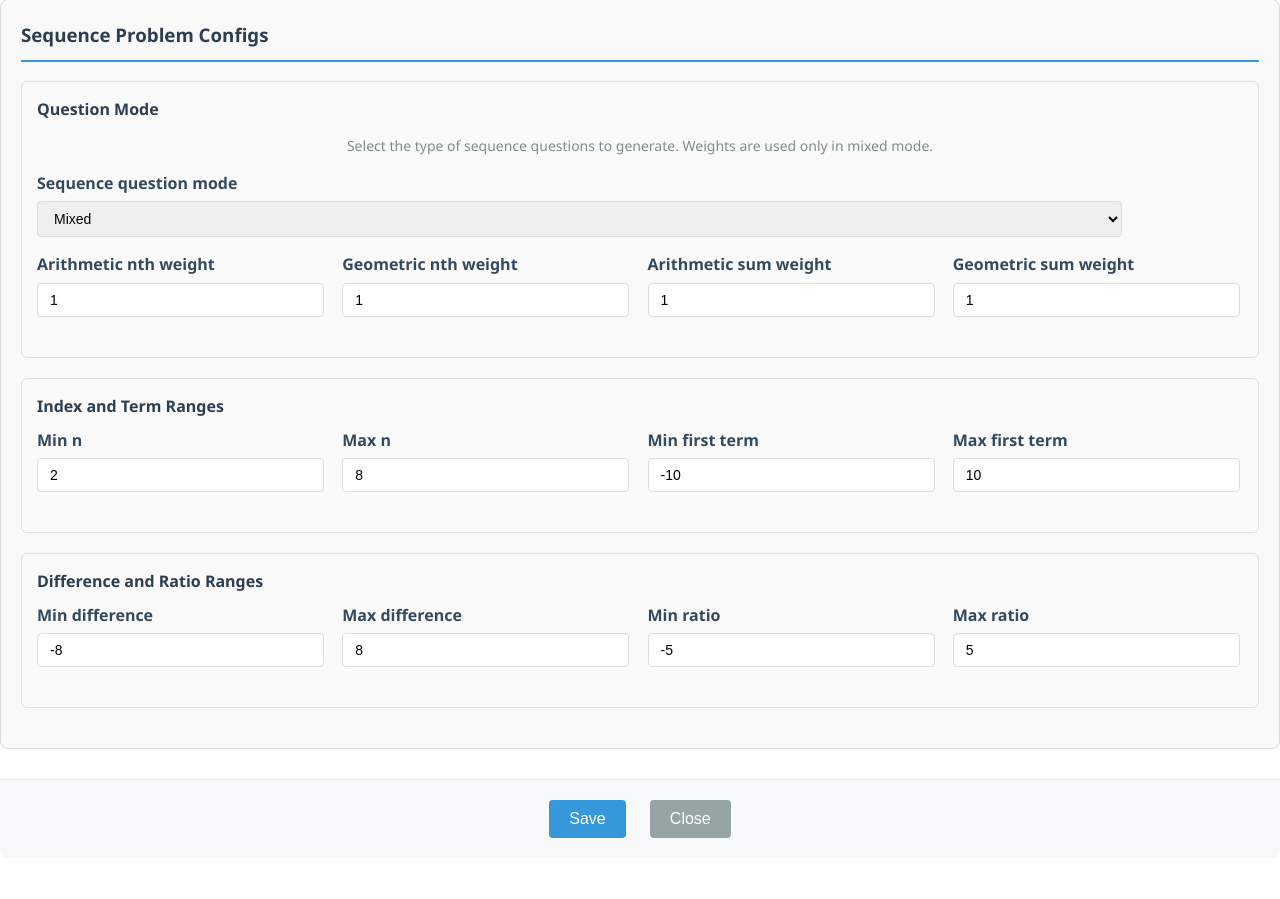
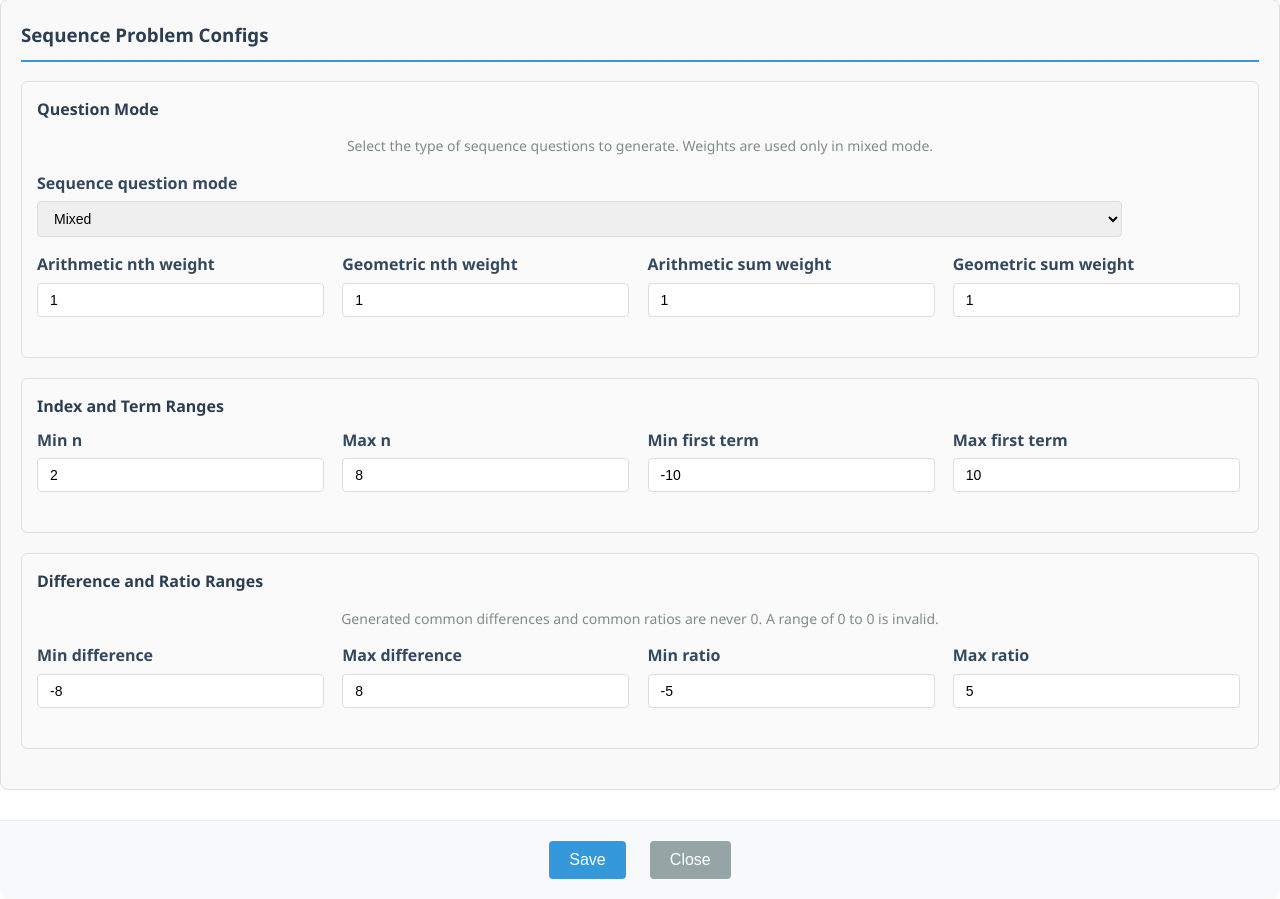
Before and after one commit to Project-RHM/Project-RHM, a Flask app: page /config in a window 1280 px wide, after a click on "Sequence problem". Shown: the part 63-962 px from the top of the page. Before the commit the page ends 901 px from the top, so only its background shows below. Run offline with Flask 3, Linux system fonts and the light colour scheme.

Commit message:
sequence features: avoid 0 r and d (random pick until none 0)

```diff
--- a/app.py
+++ b/app.py
@@ -389,6 +389,9 @@ def has_complex_modulus_candidate(low, high):
         ])
     return any(low <= re_part <= high and low <= im_part <= high for re_part, im_part, _ in signed_options)
 
+def range_has_nonzero_candidate(low, high):
+    return low < 0 or high > 0
+
 def validate_config_data(config):
     errors = []
 
@@ -461,6 +464,29 @@ def validate_config_data(config):
         )
         if total_sequence_weight <= 0:
             errors.append("At least one sequence weight must be positive in mixed mode.")
+
+    arithmetic_sequence_enabled = (
+        config["sequence_question_mode"] in [1, 3] or
+        (
+            config["sequence_question_mode"] == 0 and
+            (config["arithmetic_sequence_weight"] > 0 or config["arithmetic_sequence_sum_weight"] > 0)
+        )
+    )
+    geometric_sequence_enabled = (
+        config["sequence_question_mode"] in [2, 4] or
+        (
+            config["sequence_question_mode"] == 0 and
+            (config["geometric_sequence_weight"] > 0 or config["geometric_sequence_sum_weight"] > 0)
+        )
+    )
+    if arithmetic_sequence_enabled and not range_has_nonzero_candidate(
+        config["min_sequence_difference"], config["max_sequence_difference"]
+    ):
+        errors.append("The sequence difference range must include at least one non-zero value.")
+    if geometric_sequence_enabled and not range_has_nonzero_candidate(
+        config["min_sequence_ratio"], config["max_sequence_ratio"]
+    ):
+        errors.append("The sequence ratio range must include at least one non-zero value.")
 
     modulus_enabled = (
         config["complex_question_mode"] == 3 or
--- a/templates/config.html
+++ b/templates/config.html
@@ -568,6 +568,7 @@
 
                     <div class="form-section">
                         <h4>Difference and Ratio Ranges</h4>
+                        <p class="config-description">Generated common differences and common ratios are never 0. A range of 0 to 0 is invalid.</p>
                         <div class="form-row">
                             <div class="form-group">
                                 <label for="min_sequence_difference">Min difference</label>
```
Also changed, not shown: tools/test_question_types.py (+8 -0 lines), 2 other files.
